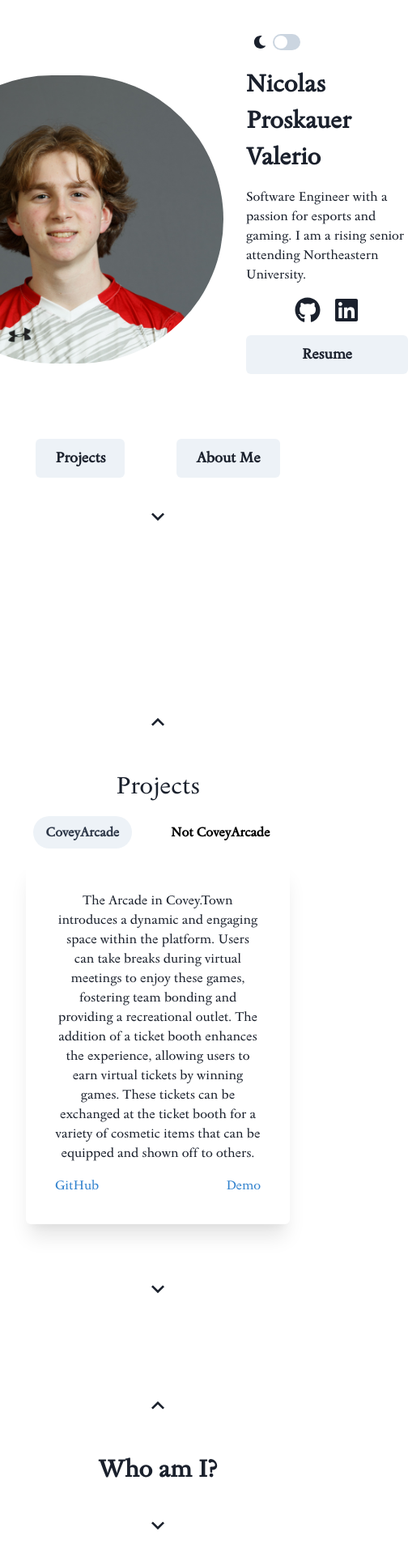
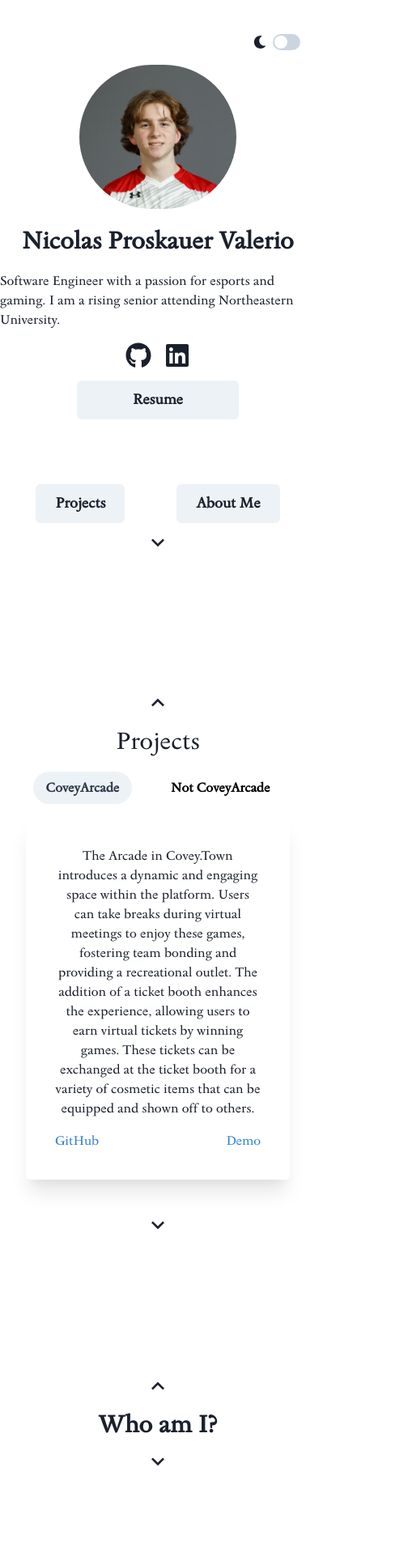
Before and after one commit to nprosk/nprosk.github.io, a React (Create React App) app: page / in a window 390 px wide. Shown: the top 1928 px of the page at 81% size, 504 px wide, since content can reach past the window. Built offline with nearby package versions, Linux system fonts and the light colour scheme.

Commit message:
make more mobile friendly

```diff
--- a/src/AboutMe/AboutMe.js
+++ b/src/AboutMe/AboutMe.js
@@ -1,29 +1,17 @@
-import { Box, Icon, Text } from "@chakra-ui/react";
+import { Box, Text } from "@chakra-ui/react";
 import { MdOutlineKeyboardArrowDown, MdOutlineKeyboardArrowUp } from "react-icons/md";
-import scrollToElement from "../Utils/ScrollToElement";
+import ScrollToElementBtn from "../Utils/ScrollToElementBtn";
 
 export default function AboutMe() {
   return (
     <>
-      <Box w={"100%"} align="center" my={8}>
-        <Icon
-          as={MdOutlineKeyboardArrowUp}
-          boxSize={8}
-          onClick={() => scrollToElement("projects")}
-        />
-      </Box>
+    <ScrollToElementBtn scrollTo={"projects"} icon={MdOutlineKeyboardArrowUp}/>
       <Box w={"100%"} align="center">
         <Text fontSize={30} as={"b"}>
           Who am I?
         </Text>
       </Box>
-      <Box w={"100%"} align="center" my={8}>
-        <Icon
-          as={MdOutlineKeyboardArrowDown}
-          boxSize={8}
-          onClick={() => scrollToElement("about-me")}
-        />
-      </Box>
+      <ScrollToElementBtn scrollTo={"about-me"} icon={MdOutlineKeyboardArrowDown}/>
     </>
   );
 }
--- a/src/App.css
+++ b/src/App.css
@@ -8,7 +8,6 @@
 }
 
 body {
-  overflow: hidden;
   margin: 0;
   padding: 0;
 }
--- a/src/HeadBanner/Intro.js
+++ b/src/HeadBanner/Intro.js
@@ -1,7 +1,6 @@
 import {
   Box,
   Button,
-  Icon,
   Image,
   LightMode,
   Link,
@@ -11,26 +10,27 @@ import {
 import SocialLinks from "./SocialLinks";
 import scrollToElement from "../Utils/ScrollToElement";
 import { MdOutlineKeyboardArrowDown } from "react-icons/md";
+import ScrollToElementBtn from "../Utils/ScrollToElementBtn";
 
 export default function Intro() {
   return (
     <>
       <Stack
-        direction={"row"}
+        direction={{base: "column", sm: "row"}}
         spacing={4}
-        align="center"
+        align={{base: "center", sm: "flex-start"}}
         justify="center"
         mt={20}
       >
         <Image
           objectFit="cover"
           borderRadius="full"
-          maxW={{ base: "100%", sm: "300px" }}
+          maxW={{ base: "50%", sm: "200px", md: "300px", lg: "400px"}}
           src="pic_of_me.JPG"
           alt="Me in an esports jersey"
         />
 
-        <Stack ml={3} align="center">
+        <Stack ml={{ base: 0, sm: 3 }} align={{ base: "center", sm: "start" }}>
           <Text fontSize="3xl" as="b">
             Nicolas Proskauer Valerio
           </Text>
@@ -74,13 +74,7 @@ export default function Intro() {
             </Button>
           </LightMode>
         </Box>
-        <Box w={"100%"} align="center" my={8}>
-          <Icon
-            as={MdOutlineKeyboardArrowDown}
-            boxSize={8}
-            onClick={() => scrollToElement("projects")}
-          />
-        </Box>
+        <ScrollToElementBtn scrollTo="projects" icon={MdOutlineKeyboardArrowDown} />
       </Box>
     </>
   );
--- a/src/Projects/Projects.js
+++ b/src/Projects/Projects.js
@@ -1,8 +1,8 @@
 import React from "react";
-import { Box, Container, Icon, Tab, TabList, TabPanels, Tabs, Text, useColorMode } from "@chakra-ui/react";
+import { Container, Tab, TabList, TabPanels, Tabs, Text, useColorMode } from "@chakra-ui/react";
 import ProjectCard from "./ProjectCard";
 import { MdOutlineKeyboardArrowDown, MdOutlineKeyboardArrowUp } from "react-icons/md";
-import scrollToElement from "../Utils/ScrollToElement";
+import ScrollToElementBtn from "../Utils/ScrollToElementBtn";
 
 const Projects = () => {
   const [selectedProject, setSelectedProject] = React.useState(0);
@@ -42,9 +42,7 @@ const Projects = () => {
 
   return (
     <>
-    <Box w={'100%'} align='center' my={8}>
-      <Icon as={MdOutlineKeyboardArrowUp} boxSize={8} onClick={() => scrollToElement('header')} />
-    </Box>
+    <ScrollToElementBtn scrollTo='header' icon={MdOutlineKeyboardArrowUp} />
     <Container maxW="xl" align='center'>
       <Text fontSize="3xl" mb="4">Projects</Text>
       <Tabs align='center' variant='soft-rounded' colorScheme="gray" onChange={(index) => (setSelectedProject(Number(index)))}>
@@ -56,9 +54,7 @@ const Projects = () => {
         </TabPanels>
       </Tabs>
     </Container>
-    <Box w={'100%'} align='center' my={8}>
-      <Icon as={MdOutlineKeyboardArrowDown} boxSize={8} onClick={() => scrollToElement('about-me')} />
-    </Box>
+    <ScrollToElementBtn scrollTo='about-me' icon={MdOutlineKeyboardArrowDown} />
     </>
   );
 };
--- /dev/null
+++ b/src/Utils/ScrollToElementBtn.js
@@ -0,0 +1,15 @@
+import { Box, Button, Icon } from "@chakra-ui/react";
+import scrollToElement from "./ScrollToElement";
+
+export default function ScrollToElementBtn({scrollTo, icon}) {
+    return (
+        <Box w={"100%"} align="center" my={{base: '0', sm: '0', md: '8'}}>
+        <Button onClick={() => scrollToElement(scrollTo)} variant={'ghost'} size='lg' className="social-icons">
+        <Icon
+            as={icon}
+            boxSize={8}
+          />
+        </Button>
+    </Box>
+    )
+}
```
